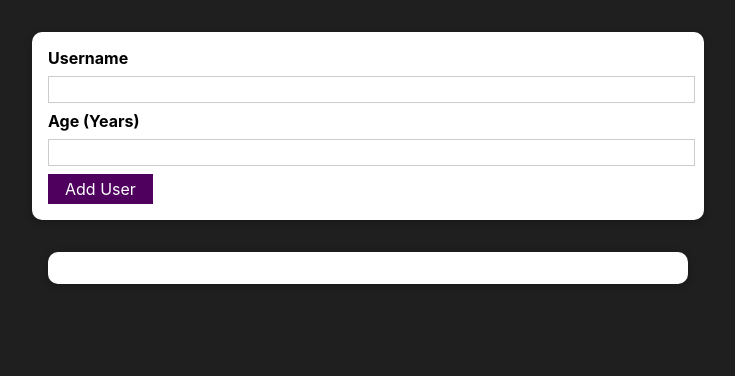
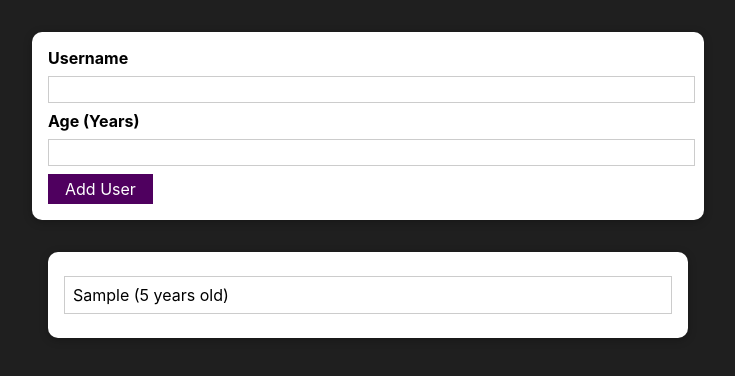
Before and after one commit to luidimso/react-app-form, a React (Create React App) app: page / in a window 1280 px wide. Both pictures are taken after typing "Sample", "5" into the empty fields and a click on the button "Add User". Shown: the top 376 px of the page, without its empty margins (272-1007 px from the left). Built offline with nearby package versions, Linux system fonts and the light colour scheme; the HTML template or start-up script is replaced by a standard one.

Commit message:
Listing added users

```diff
--- a/src/App.js
+++ b/src/App.js
@@ -1,11 +1,20 @@
+import React, {useState} from "react";
 import AddUser from "./components/Users/AddUser";
 import UserList from "./components/Users/UserList";
 
 function App() {
+  const [users, setUsers] = useState([]);
+
+  function addUserHandler(username, age) {
+    setUsers((prevUsers) => {
+      return [...prevUsers, {name: username, age: age, id: Math.random().toString()}];
+    });
+  }
+
   return (
     <div>
-      <AddUser></AddUser>
-      <UserList users={[]}></UserList>
+      <AddUser onAddUser={addUserHandler}></AddUser>
+      <UserList users={users}></UserList>
     </div>
   );
 }
--- a/src/components/Users/AddUser.js
+++ b/src/components/Users/AddUser.js
@@ -18,7 +18,7 @@ function AddUser(props) {
             return;
         }
 
-        console.log(enteredUsername, enteredAge);
+        props.onAddUser(enteredUsername, enteredAge);
         setEnterededUsername("");
         setEnterededAge("");
     }
--- a/src/components/Users/UserList.js
+++ b/src/components/Users/UserList.js
@@ -6,7 +6,7 @@ function UserList(props) {
     return (
         <Card className={classes.users}>
             <ul>
-                {props.users.map(user => <li>{user.name} ({user.age} years old)</li>)}
+                {props.users.map(user => <li key={user.id}>{user.name} ({user.age} years old)</li>)}
             </ul>
         </Card>
     );
```
